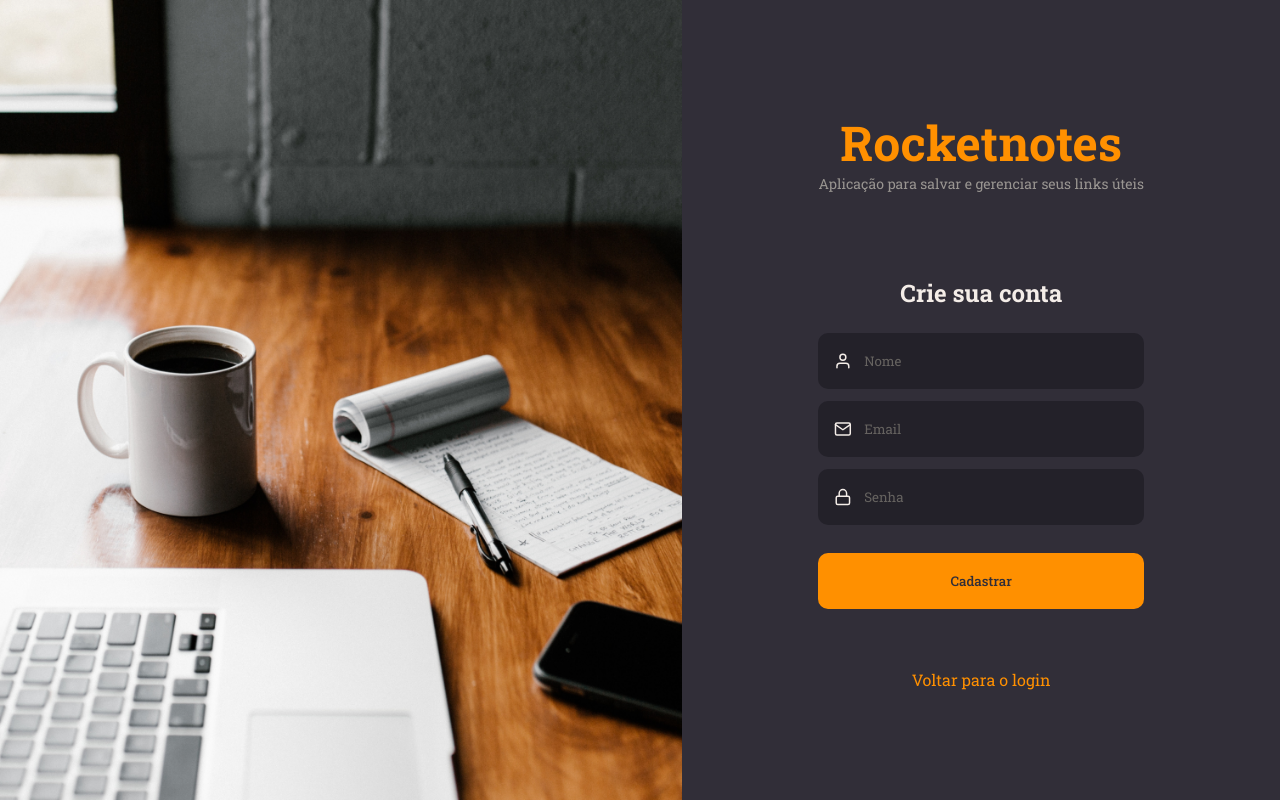
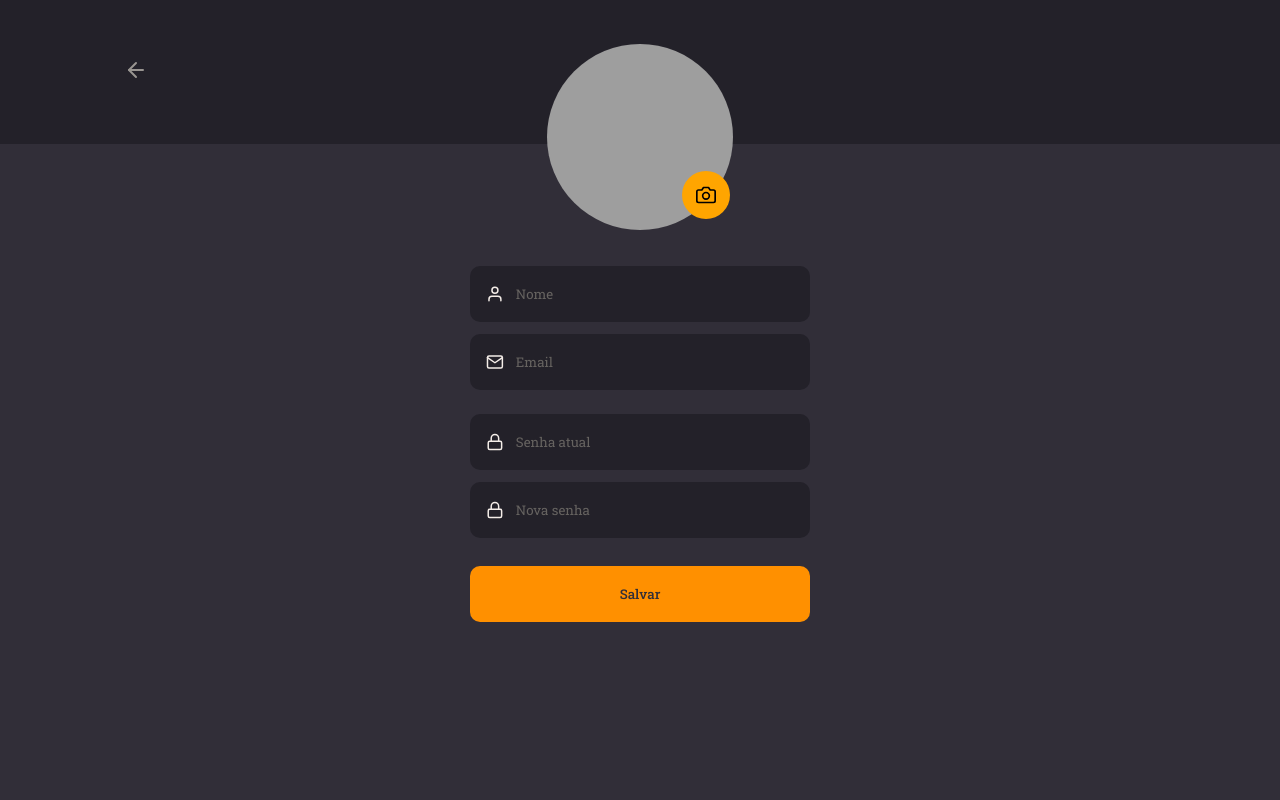
Before and after one commit to joao-milhomem/front_rocketnotes, a React (Vite) app: page / in a window 1280 px wide. Built offline with nearby package versions, Linux system fonts and the light colour scheme; grey boxes are pictures that could not be loaded.

Commit message:
Page profile finalizada

```diff
--- a/src/main.jsx
+++ b/src/main.jsx
@@ -3,13 +3,13 @@ import ReactDOM from "react-dom/client";
 import { ThemeProvider } from "styled-components";
 import theme from "./styles/theme";
 import GlobalStyle from "./styles/global";
-import { SingUp} from "./pages/SingUp";
+import { Profile } from "./pages/Profile";
 
 ReactDOM.createRoot(document.getElementById("root")).render(
   <React.StrictMode>
     <ThemeProvider theme={theme}>
       <GlobalStyle />
-      <SingUp />
+      <Profile />
     </ThemeProvider>
   </React.StrictMode>
 );
--- /dev/null
+++ b/src/pages/Profile/index.jsx
@@ -0,0 +1,34 @@
+import { FiArrowLeft, FiCamera, FiLock, FiMail, FiUser } from "react-icons/fi";
+import { Button } from "../../components/Button";
+import { Input } from "../../components/Input";
+import { Avatar, Container, Form } from "./styles";
+
+export function Profile(params) {
+  return (
+    <Container>
+      <header>
+        <a href="">
+          <FiArrowLeft />
+        </a>
+      </header>
+
+      <Form>
+        <Avatar>
+          <img src="https://github.com/joao-milhomem.png" alt="Foto de perfil" />
+
+          <label htmlFor="avatar">
+            <FiCamera/>
+          </label>
+
+          <input type="file" name="" id="avatar" />
+        </Avatar>
+        <Input type="text" placeholder="Nome" icon={FiUser} />
+        <Input type="email" placeholder="Email" icon={FiMail} />
+        <Input type="password" placeholder="Senha atual" icon={FiLock} />
+        <Input type="password" placeholder="Nova senha" icon={FiLock} />
+
+        <Button title="Salvar" />
+      </Form>
+    </Container>
+  );
+}
--- /dev/null
+++ b/src/pages/Profile/styles.js
@@ -0,0 +1,71 @@
+import styled from "styled-components";
+
+export const Container = styled.div`
+  width: 100%;
+  height: 100vh;
+
+  > header {
+    width: 100%;
+    height: 144px;
+
+    display: flex;
+    align-items: center;
+    padding: 0 124px;
+    background-color: ${({ theme }) => theme.COLORS.BACKGROUND_900};
+
+    svg {
+      color: ${({ theme }) => theme.COLORS.GRAY_100};
+      font-size: 24px;
+    }
+  }
+`;
+
+export const Form = styled.form`
+  max-width: 340px;
+  margin: 30px auto;
+
+  >div:nth-last-child(3){
+    margin-top: 24px;
+  }
+`;
+
+export const Avatar = styled.div`
+  position: relative;
+  margin: -130px auto 32px;
+  text-align: center;
+
+  > img {
+    border-radius: 50%;
+
+    width: 186px;
+    height: 186px;
+  }
+
+  label {
+    position: absolute;
+    bottom: 15px;
+    right: 80px;
+
+    display: flex;
+    justify-content: center;
+    align-items: center;
+    width: 48px;
+    height: 48px;
+
+    background-color: orange;
+    border-radius: 50%;
+    cursor: pointer;
+
+    svg {
+      color: black;
+
+      height: 20px;
+      width: 20px;
+    }
+  }
+
+  > input {
+    display: none;
+    visibility: hidden;
+  }
+`;
```
